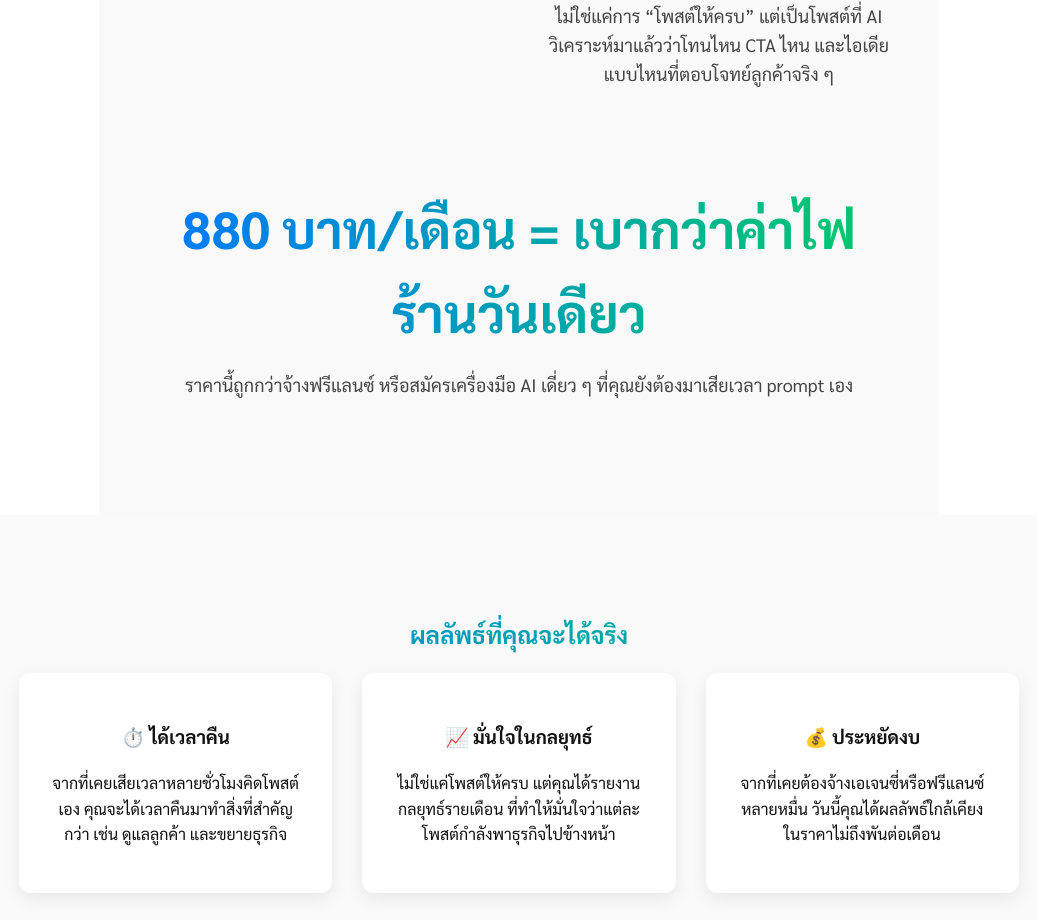
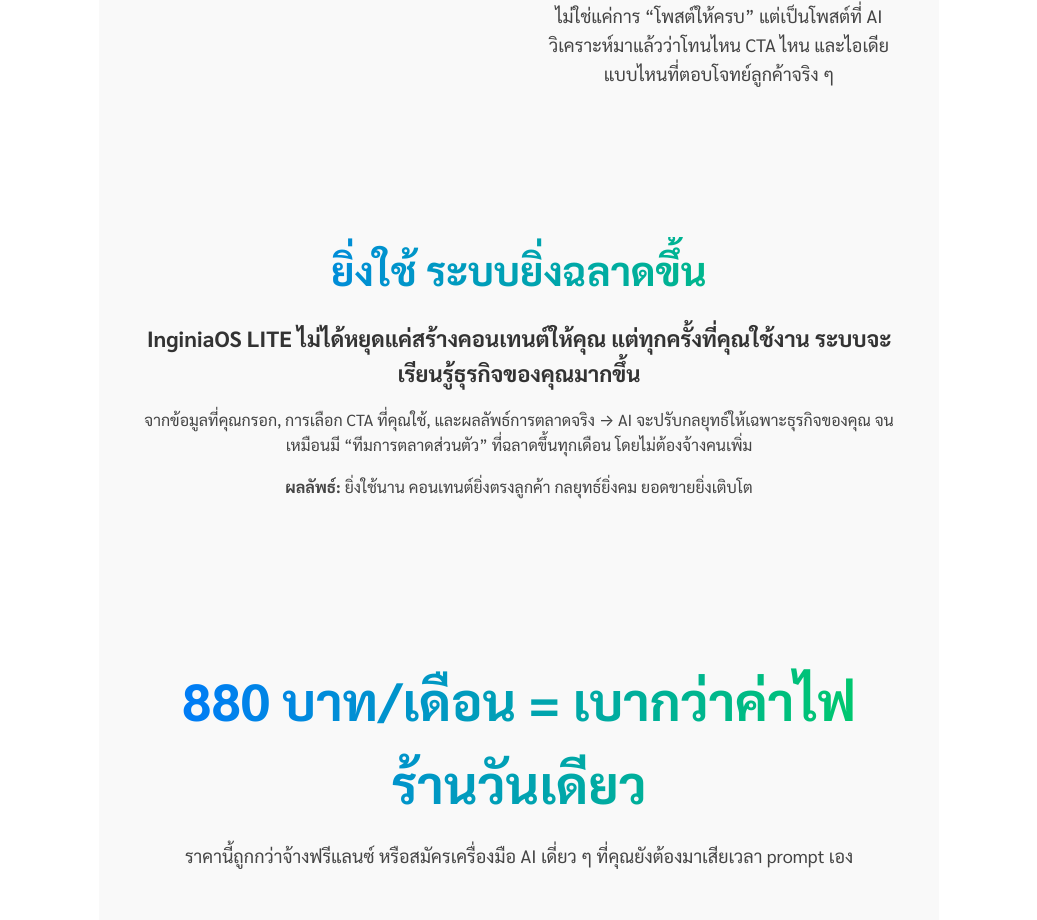
Before and after one commit to inginiaOS/payment-flow, a plain HTML site: page index.html in a window 1280 px wide. Shown: the part 2363-3283 px from the top of the page, without its empty margins (121-1158 px from the left). Drawn offline with Linux system fonts and the light colour scheme; a script that the page names is missing.

Commit message:
Update index.html

```diff
--- a/index.html
+++ b/index.html
@@ -85,6 +85,14 @@ InginiaOS LITE ถูกออกแบบมาเพื่อปิดช่
       <p>จากการทดสอบกับลูกค้า SME ในหลายอุตสาหกรรม เราพบว่าโพสต์ที่สร้างจาก InginiaOS LITE มีอัตราการมีส่วนร่วม (Engagement Rate) สูงกว่าคอนเทนต์ที่เจ้าของคิดเองถึง 3 เท่า
 เพราะไม่ใช่แค่การ “โพสต์ให้ครบ” แต่เป็นโพสต์ที่ AI วิเคราะห์มาแล้วว่าโทนไหน CTA ไหน และไอเดียแบบไหนที่ตอบโจทย์ลูกค้าจริง ๆ</p>
     </div>
+    <!-- Section: ยิ่งใช้ ยิ่งฉลาด -->
+<section class="section fade-up">
+  <h2 class="gradient-text">ยิ่งใช้ ระบบยิ่งฉลาดขึ้น</h2>
+  <p class="lead">InginiaOS LITE ไม่ได้หยุดแค่สร้างคอนเทนต์ให้คุณ แต่ทุกครั้งที่คุณใช้งาน ระบบจะเรียนรู้ธุรกิจของคุณมากขึ้น</p>
+  <p>จากข้อมูลที่คุณกรอก, การเลือก CTA ที่คุณใช้, และผลลัพธ์การตลาดจริง → AI จะปรับกลยุทธ์ให้เฉพาะธุรกิจของคุณ
+จนเหมือนมี “ทีมการตลาดส่วนตัว” ที่ฉลาดขึ้นทุกเดือน โดยไม่ต้องจ้างคนเพิ่ม</p>
+  <p><strong>ผลลัพธ์:</strong> ยิ่งใช้นาน คอนเทนต์ยิ่งตรงลูกค้า กลยุทธ์ยิ่งคม ยอดขายยิ่งเติบโต</p>
+</section>
     <div class="stat">
       <h2 class="gradient-text">880 บาท/เดือน = เบากว่าค่าไฟร้านวันเดียว </h2>
       <p>ราคานี้ถูกกว่าจ้างฟรีแลนซ์ หรือสมัครเครื่องมือ AI เดี่ยว ๆ ที่คุณยังต้องมาเสียเวลา prompt เอง</p>
```
